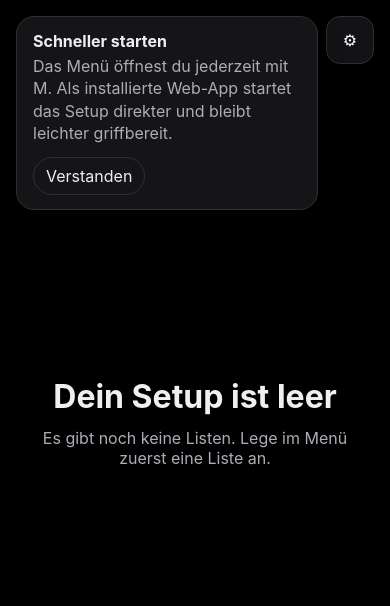
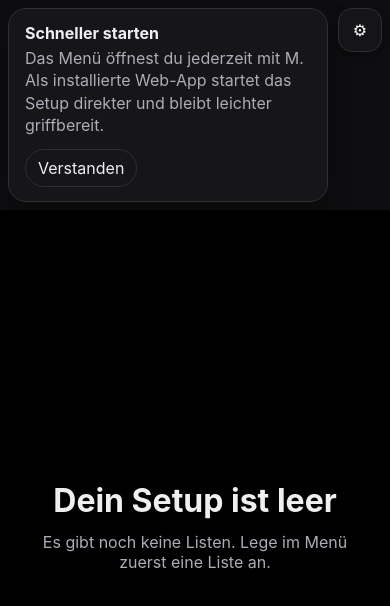
Before and after one commit to rr1980/twitchStreamClientsV3, an Angular app: page /#/List/null in a window 390 px wide. Shown: the top 606 px of the page. Built offline with nearby package versions, Linux system fonts and the light colour scheme.

Commit message:
Refactor StreamGridComponent and styles for improved layout and remove overlay elements

```diff
--- a/src/app/app.html
+++ b/src/app/app.html
@@ -1,3 +1,4 @@
+<header class="app-toolbar">
   <div class="app-notice-stack" aria-live="polite">
     @if (_pwa.updateAvailable()) {
       <section class="app-notice app-notice--update" aria-label="Update verfügbar">
@@ -39,7 +40,10 @@
     (click)="_openMenu()">
     ⚙
   </button>
+</header>
 
+<section class="app-content">
   <router-outlet />
+</section>
 <app-settings-modal />
 <app-toast-container />
--- a/src/app/app.scss
+++ b/src/app/app.scss
@@ -1,12 +1,35 @@
 :host {
+  display: grid;
+  grid-template-rows: auto minmax(0, 1fr);
+  height: 100vh;
+  height: 100dvh;
+  overflow: hidden;
+  background: var(--color-bg);
+}
+
+.app-toolbar {
+  display: flex;
+  align-items: flex-start;
+  justify-content: space-between;
+  gap: 16px;
+  min-height: 72px;
+  padding: 12px 16px;
+  background: var(--color-bg);
+}
+
+.app-content {
+  min-height: 0;
+  min-width: 0;
+  overflow: hidden;
+}
+
+.app-content > :not(router-outlet) {
   display: block;
+  height: 100%;
+  min-height: 0;
 }
 
 .app-notice-stack {
-  position: fixed;
-  top: 20px;
-  left: 20px;
-  z-index: 55;
   display: grid;
   gap: 10px;
   width: min(420px, calc(100vw - 96px));
@@ -73,10 +96,7 @@
 }
 
 .menu-trigger {
-  position: fixed;
-  top: 20px;
-  right: 20px;
-  z-index: 50;
+  flex: 0 0 auto;
   width: 48px;
   height: 48px;
   border: 1px solid var(--color-border);
@@ -101,15 +121,19 @@
 }
 
 @media (max-width: 720px) {
+  .app-toolbar {
+    gap: 10px;
+    min-height: 64px;
+    padding: 8px;
+  }
+
   .app-notice-stack {
-    top: 16px;
-    left: 16px;
-    right: 72px;
     width: auto;
+    min-width: 0;
   }
 
   .menu-trigger {
-    top: 16px;
-    right: 16px;
+    width: 44px;
+    height: 44px;
   }
 }
--- a/src/app/features/stream-grid/stream-grid.component.html
+++ b/src/app/features/stream-grid/stream-grid.component.html
@@ -24,16 +24,6 @@
         [attr.data-channel]="stream.name"
         [style.gridColumn]="_getPlacement(i).column ?? null"
         [style.gridRow]="_getPlacement(i).row ?? null">
-        <div class="stream-overlay">
-          <span class="stream-overlay__name">{{ stream.name }}</span>
-          <button
-            type="button"
-            class="stream-overlay__action"
-            [attr.aria-label]="_isFocusedChannel(stream.name) ? stream.name + ' aus Fokusmodus lösen' : stream.name + ' fokussieren'"
-            (click)="_toggleFocusedChannel(stream.name)">
-            {{ _isFocusedChannel(stream.name) ? 'Raster' : 'Fokus' }}
-          </button>
-        </div>
         <div class="twitch-embed-slot" [id]="'twitch-embed-' + stream.name"></div>
       </div>
     }
--- a/src/app/features/stream-grid/stream-grid.component.scss
+++ b/src/app/features/stream-grid/stream-grid.component.scss
@@ -1,3 +1,9 @@
+:host {
+  display: block;
+  height: 100%;
+  min-height: 0;
+}
+
 .stream-container {
   --twitch-embed-min-width: 400px;
   --twitch-embed-min-height: 300px;
@@ -5,8 +11,7 @@
   display: grid;
   gap: 2px;
   width: 100%;
-  height: 100vh;
-  height: 100dvh;
+  height: 100%;
   overflow: auto;
   background: #000;
 }
@@ -34,55 +39,6 @@
   height: 100%;
 }
 
-.stream-overlay {
-  position: absolute;
-  top: 10px;
-  left: 10px;
-  right: 10px;
-  z-index: 2;
-  display: flex;
-  align-items: center;
-  justify-content: space-between;
-  gap: 10px;
-  pointer-events: none;
-}
-
-.stream-overlay__name {
-  min-width: 0;
-  padding: 6px 10px;
-  border-radius: 999px;
-  background: rgba(0, 0, 0, 0.62);
-  color: #fff;
-  font-size: 0.82rem;
-  font-weight: 700;
-  overflow: hidden;
-  text-overflow: ellipsis;
-  white-space: nowrap;
-}
-
-.stream-overlay__action {
-  min-height: 32px;
-  padding: 6px 12px;
-  border: none;
-  border-radius: 999px;
-  background: rgba(0, 0, 0, 0.82);
-  color: #fff;
-  font-size: 0.82rem;
-  font-weight: 600;
-  pointer-events: auto;
-  cursor: pointer;
-  transition: background 120ms ease;
-}
-
-.stream-overlay__action:hover {
-  background: rgba(145, 70, 255, 0.85);
-}
-
-.stream-overlay__action:focus-visible {
-  outline: 2px solid #fff;
-  outline-offset: 2px;
-}
-
 .empty-state {
   width: 100%;
   height: 100%;
@@ -104,15 +60,3 @@
   margin: 0;
   color: var(--color-muted);
 }
-
-@media (max-width: 720px) {
-  .stream-overlay {
-    top: 8px;
-    left: 8px;
-    right: 8px;
-  }
-
-  .stream-overlay__name {
-    max-width: 60%;
-  }
-}
```
Also changed, not shown: 1 other file (tests, documents, lock files or other folders). Lines whose indentation alone changed are shown as unchanged.
